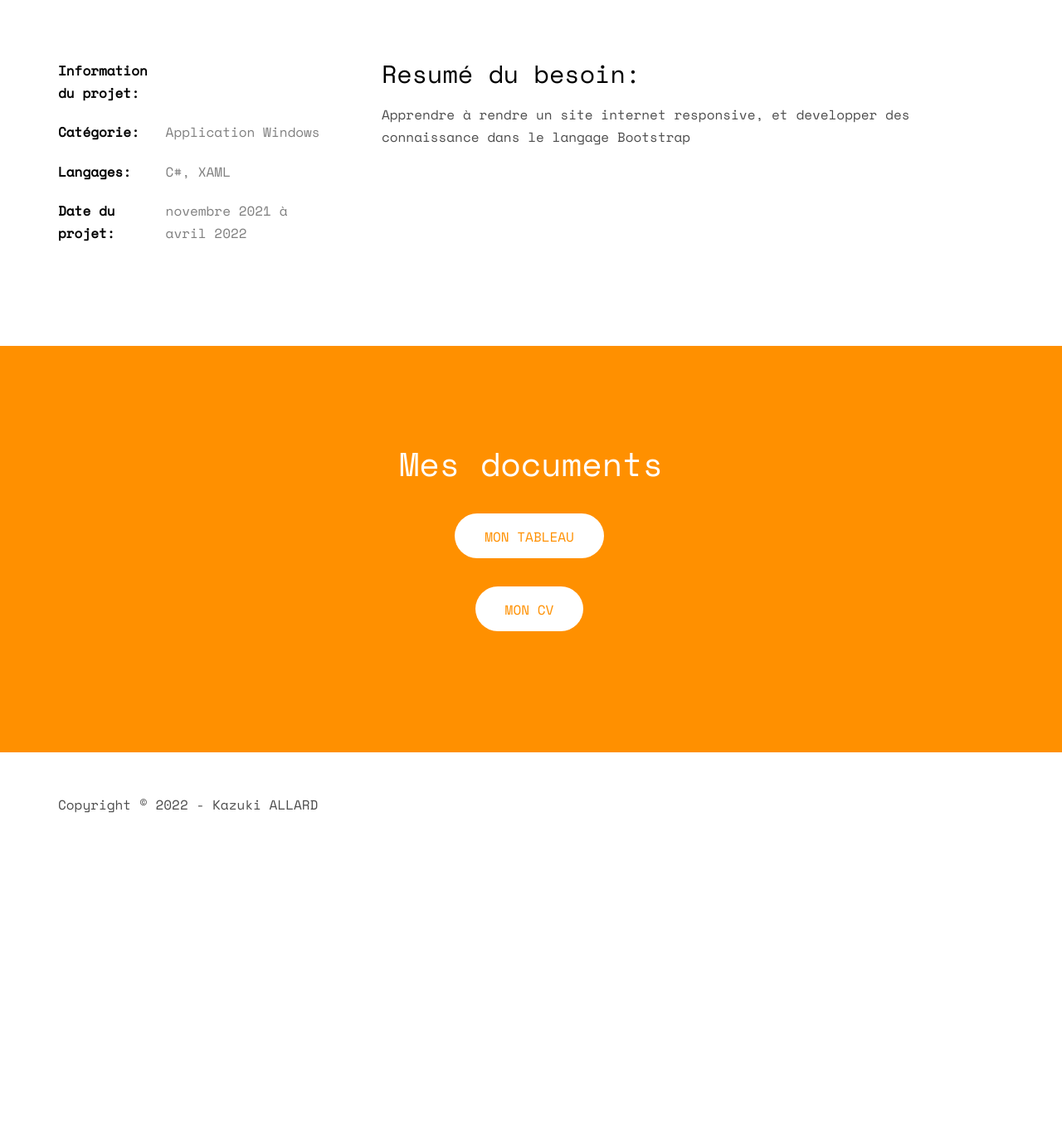
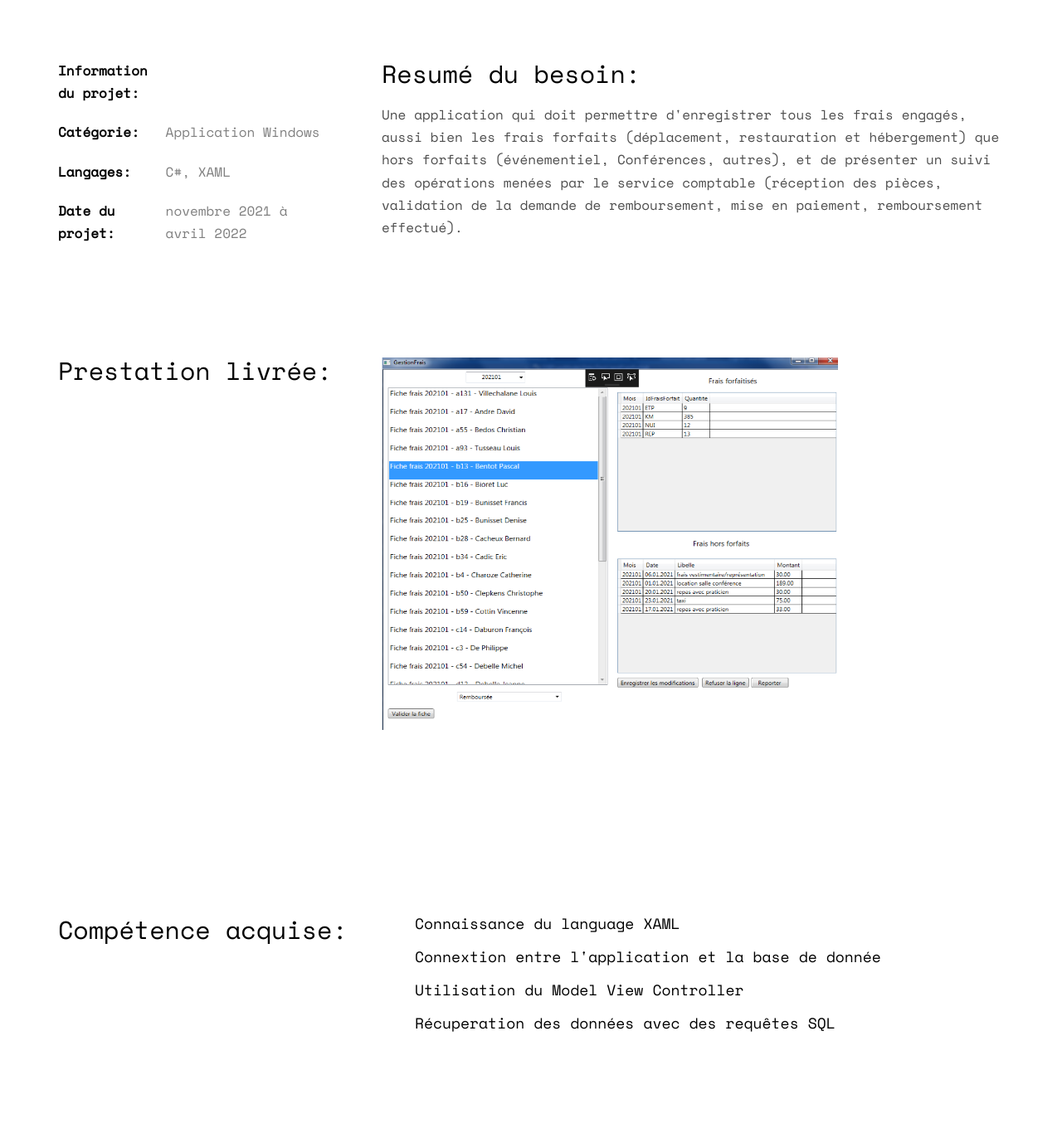
Before and after one commit to Kaz5273/Kaz5273.github.io, a plain HTML site: page verifrais.html in a window 1280 px wide. Shown: the part 200-1578 px from the top of the page at 83% size. Before the commit the page ends 1234 px from the top, so only its background shows below. Drawn offline with nearby package versions, Linux system fonts and the light colour scheme; some packages are replaced by stand-ins of ours; no server answers; files whose address does not match are found by name.

Commit message:
ajout d'information de la page verifrais

```diff
--- a/verifrais.html
+++ b/verifrais.html
@@ -76,12 +76,44 @@
 				</div>
 				<div class="col-md-8">
 					<h2>Resumé du besoin:</h2>
-					<p>Apprendre à rendre un site internet responsive, et developper des connaissance dans le langage Bootstrap</p>
+					<p>Une application qui doit permettre d'enregistrer tous les frais engagés, aussi bien les frais forfaits
+					   (déplacement, restauration et hébergement) que hors forfaits (événementiel, Conférences, autres),
+					   et de présenter un suivi des opérations menées par le service comptable
+					   (réception des pièces, validation de la demande de remboursement, mise en paiement, remboursement effectué).</p>
+				</div>
+			</div>
+		</div>
+		<div id="fh5co-about" class="animate-box">
+			<div class="container">
+				<div class="row">
+					<div class="col-md-4 ">
+						<h2>Prestation livrée:</h2>
+					</div>
+					<div class="col-md-8">
+						<img class="fit-picture" src="images/app-verifFrais.png" alt="Image veriFrais" style="height: 450px;
+						width: 550px;">
+					</div>
+				</div>
+			</div>
+		</div>
+		<div id="fh5co-about" class="animate-box">
+			<div class="container">
+				<div class="row">
+					<div class="col-md-4 ">
+						<h2>Compétence acquise:</h2>
+					</div>
+					<div class="col-md-8">
+						<ul style="list-style: none;">
+							<h4><li>Connaissance du language XAML</li></h4>
+							<h4><li>Connextion entre l'application et la base de donnée</li></h4>
+							<h4><li>Utilisation du Model View Controller</li></h4>
+							<h4><li>Récuperation des données avec des requêtes SQL</li></h4>
+						</ul>
+					</div>
 				</div>
 			</div>
 		</div>
 	</div>
-
 	<div id="fh5co-started" class="fh5co-bg-dark">
 		<div class="overlay"></div>
 		<div class="container">
@@ -94,9 +126,6 @@
 			</div>
 		</div>
 	</div>
-
-
-
 	<div id="fh5co-footer">
 		<div class="container">
 			<div class="row">
```
Also changed, not shown: images/app-verifFrais.png (added).
